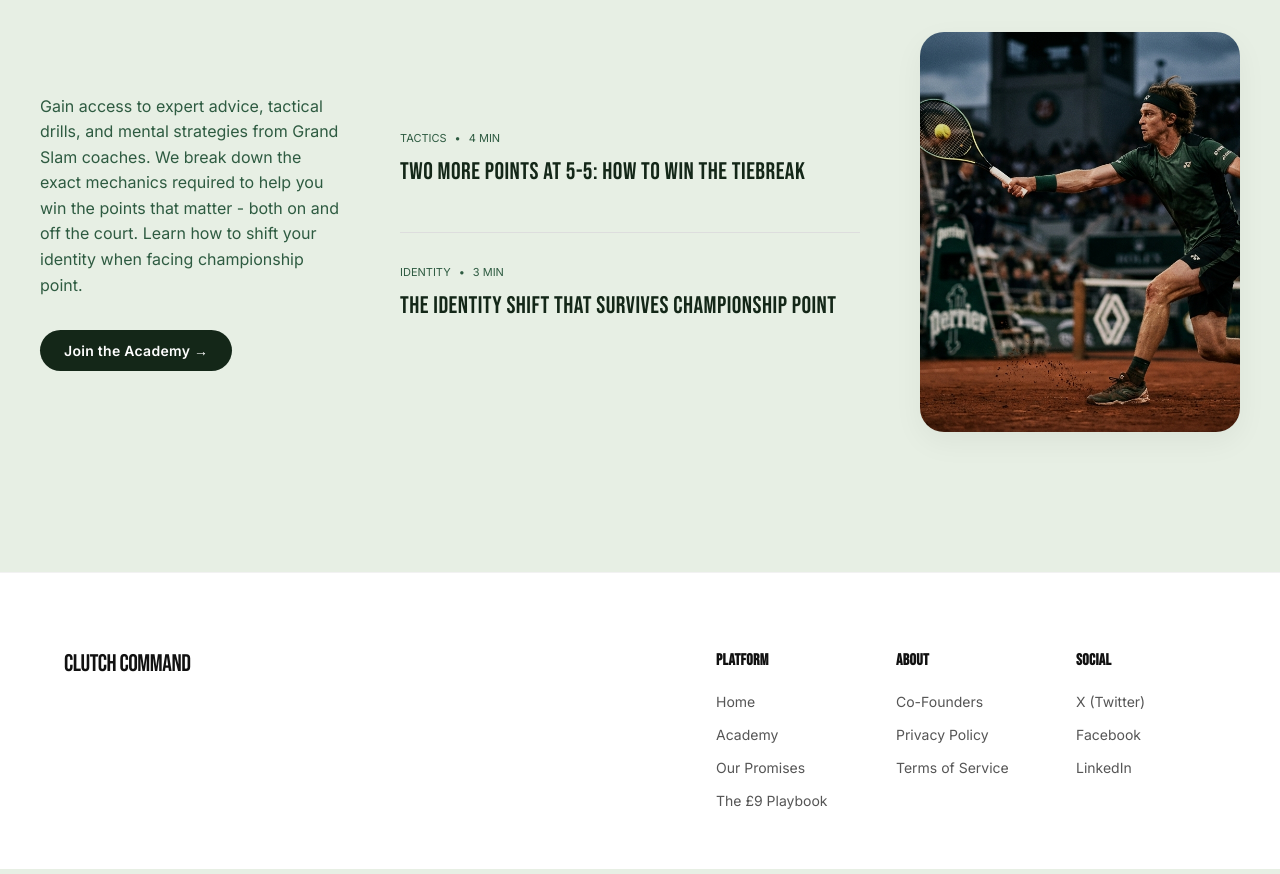
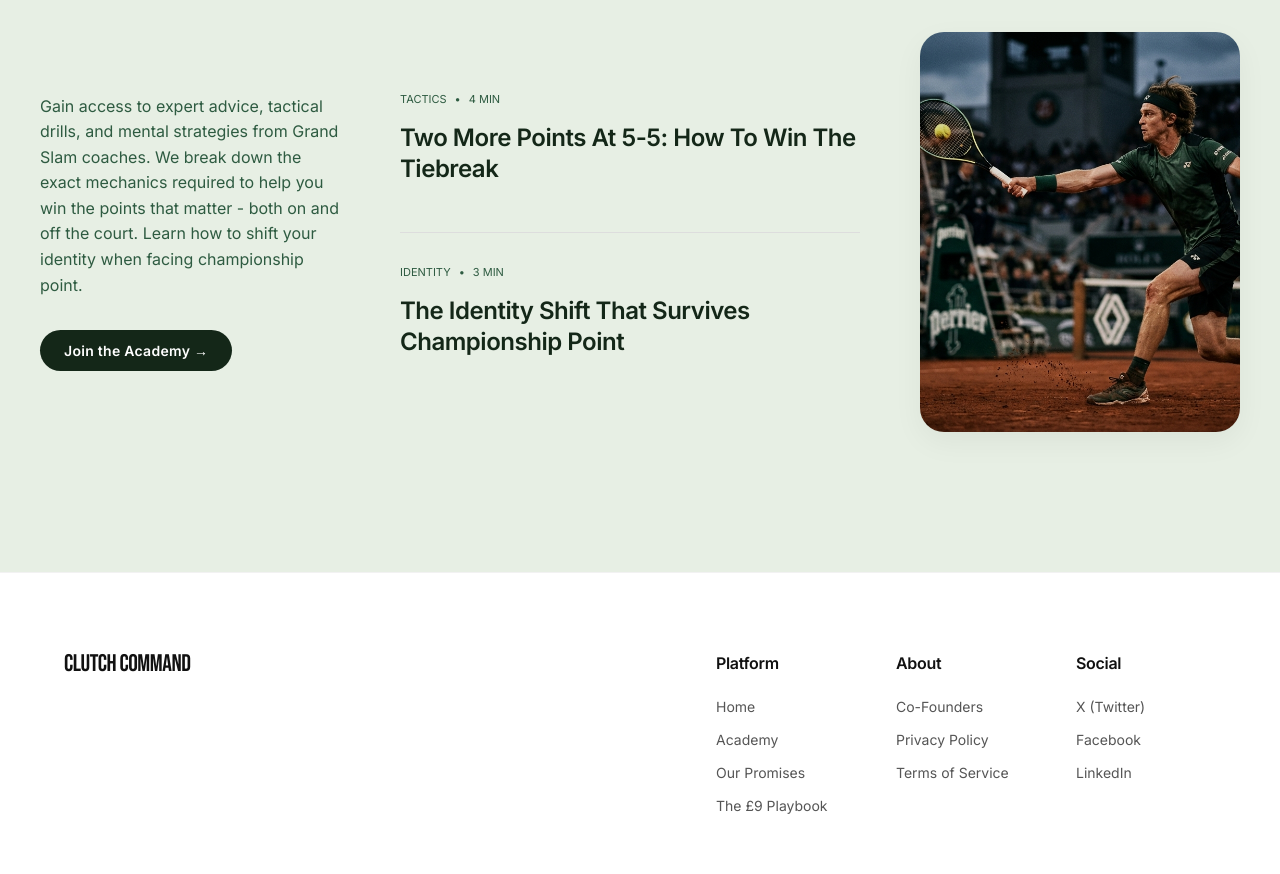
Before and after one commit to aakasharora15/Clutch-Command, a Next.js app: page /product in a window 1280 px wide. Shown: the part 1440-2314 px from the top of the page. Built offline with nearby package versions, Linux system fonts and the light colour scheme.

Commit message:
fix: restore typography hierarchy and clean up element contrast

```diff
--- a/src/app/HomeClient.tsx
+++ b/src/app/HomeClient.tsx
@@ -312,14 +312,14 @@ export default function HomeClient({ posts }: { posts: Omit<BlogPost, 'content'>
             </div>
             <div className="img-col" style={{ position: 'relative', overflow: 'hidden' }}>
                <Image src="/tennis_coach_talk.jpg" alt="Biometric Syncing" fill style={{ objectFit: 'cover' }} sizes="(max-width: 768px) 100vw, 50vw" />
-               <div style={{ position: 'absolute', bottom: 24, left: 24, background: '#111', padding: '16px 24px', borderRadius: '12px', border: '1px solid rgba(255,255,255,0.1)', zIndex: 10 }}>
+               <div style={{ position: 'absolute', bottom: 24, left: 24, right: 24, background: 'rgba(10,15,10,0.85)', backdropFilter: 'blur(12px)', WebkitBackdropFilter: 'blur(12px)', padding: '24px', borderRadius: '16px', border: '1px solid rgba(255,255,255,0.1)', zIndex: 10 }}>
                  <h4 style={{ color: 'var(--lime)', marginBottom: '8px' }}>Biometric Syncing</h4>
                  <p style={{ margin: 0, fontSize: '13px' }}>Overlay heart rate data onto your match footage.</p>
                </div>
             </div>
             <div className="img-col" style={{ position: 'relative', overflow: 'hidden' }}>
                <Image src="/tennis_shoe_clay.jpg" alt="Cognitive Mapping" fill style={{ objectFit: 'cover' }} sizes="(max-width: 768px) 100vw, 50vw" />
-               <div style={{ position: 'absolute', bottom: 24, left: 24, background: '#111', padding: '16px 24px', borderRadius: '12px', border: '1px solid rgba(255,255,255,0.1)', zIndex: 10 }}>
+               <div style={{ position: 'absolute', bottom: 24, left: 24, right: 24, background: 'rgba(10,15,10,0.85)', backdropFilter: 'blur(12px)', WebkitBackdropFilter: 'blur(12px)', padding: '24px', borderRadius: '16px', border: '1px solid rgba(255,255,255,0.1)', zIndex: 10 }}>
                  <h4 style={{ color: 'var(--lime)', marginBottom: '8px' }}>Cognitive Mapping</h4>
                  <p style={{ margin: 0, fontSize: '13px' }}>See exactly when decision-making shifts.</p>
                </div>
--- a/src/app/globals.css
+++ b/src/app/globals.css
@@ -43,13 +43,21 @@ a { color: inherit; text-decoration: none; }
 }
 
 /* 2. Typography */
-h1, h2, h3, h4, h5, h6 {
+h1, h2, .section-header {
   font-family: var(--font-heading);
   font-weight: 400; /* Bebas Neue comes in 400 weight */
   line-height: 0.95;
   letter-spacing: 0.02em;
   margin: 0 0 1rem 0;
   text-transform: uppercase;
+}
+
+h3, h4, h5, h6 {
+  font-family: var(--font-sans);
+  font-weight: 600;
+  line-height: 1.3;
+  margin: 0 0 1rem 0;
+  letter-spacing: -0.02em;
 }
 
 /* Massive headers, light tracking, massive negative space */
```
